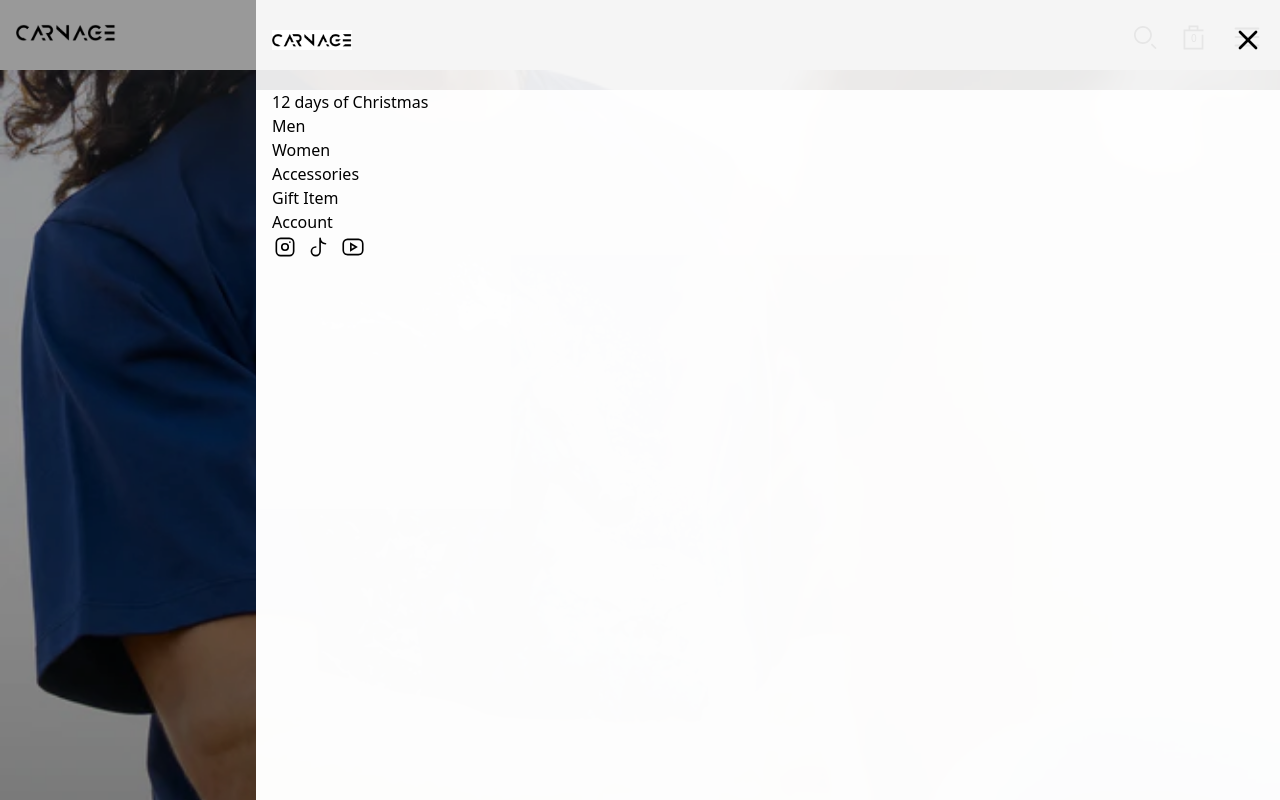
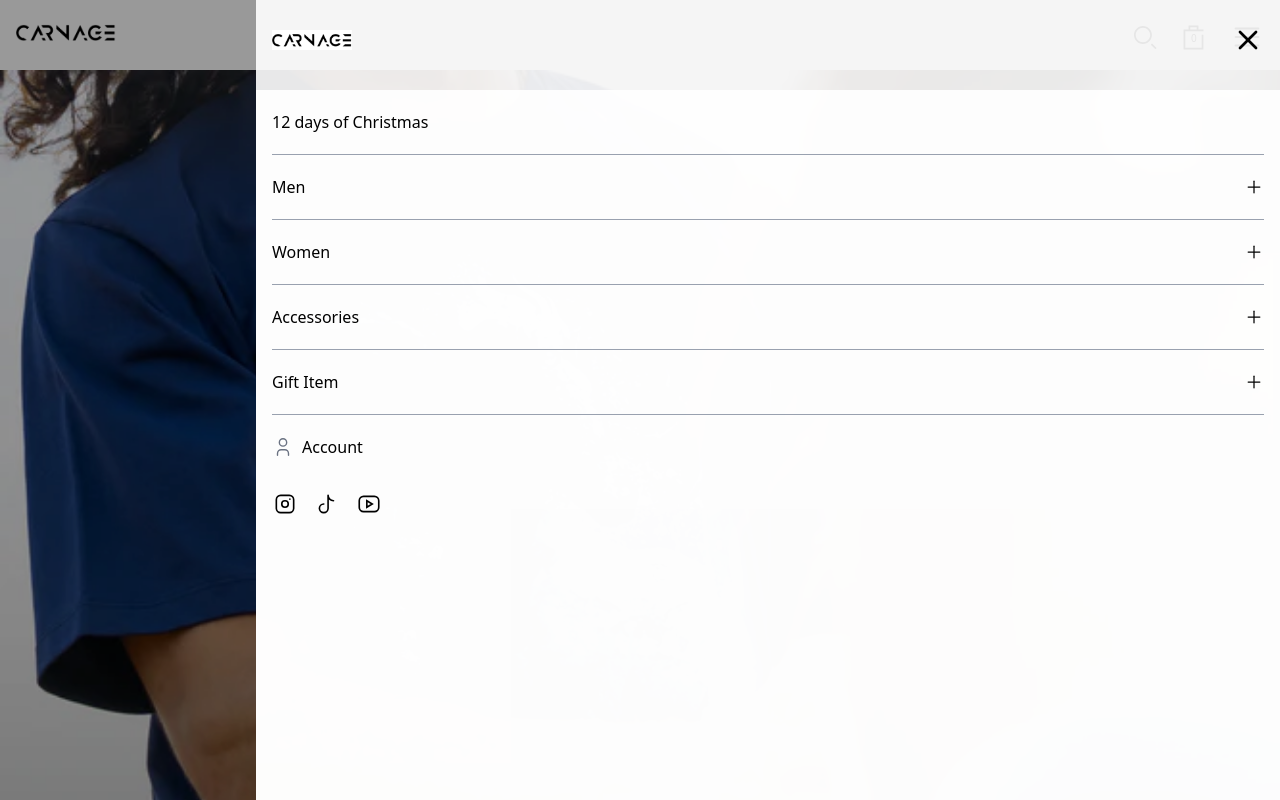
Before and after one commit to binojmadhuranga/youyube-practice, a React (Vite) app: page / in a window 1280 px wide. Shown: the top 800 px of the page. Built offline with nearby package versions, Linux system fonts and the light colour scheme.

Commit message:
Fix the issue of plus icon adding of the SideMenu.

```diff
--- a/src/Components/Item.jsx
+++ b/src/Components/Item.jsx
@@ -1,11 +1,26 @@
 import React from 'react'
-
-export default function ({name,item,noBorder,leftIcon}) {
+import { PlusIcon } from './PlusIcon'
 
 
-  return (
-    <div>
-        <div>{name} </div>
-    </div>
-  )
+export default function ({ name, item, noBorder, leftIcon,items}) {
+
+
+    return (
+        <div className={`py-[20px] border-gray-400 w-full ${noBorder ? "" : "border-b"}`}>
+            <div className='flex items-center justify-between w-full gap-2'>
+                <div className='flex items-center gap-2'>
+                    {leftIcon && <span className='text-gray-500'>{leftIcon}</span>}
+                    {name}
+                </div>
+                {item && (
+                    <div className='flex items-center gap-2'>
+                        {item}
+                    </div>
+                )}
+                {items && items.length > 0 && (
+                    < PlusIcon />)
+                }
+            </div>
+        </div>
+    )
 }
--- a/src/Components/SideMenu.jsx
+++ b/src/Components/SideMenu.jsx
@@ -5,6 +5,7 @@ import Item from './Item';
 import { InstagramIcon } from './InstagramIcon';
 import { TiktokIcon } from './TiktokIcon';
 import { YoutubeIcon } from './YoutubeIcon';
+import { UserIcon } from './UserIcon';
 
 function SideMenu({ isOpen, handleClose }) {
     return (
@@ -26,8 +27,8 @@ function SideMenu({ isOpen, handleClose }) {
 
                             ))
                         }
-                        <Item name={"Account"}/>
-                        <div className='flex items-center gap-2'>
+                        <Item name= "Account" noBorder={true} leftIcon={<UserIcon/>} />
+                        <div className='flex items-center gap-4 mt-3'>
                             <InstagramIcon/>
                             <TiktokIcon/>
                             <YoutubeIcon/>
```
